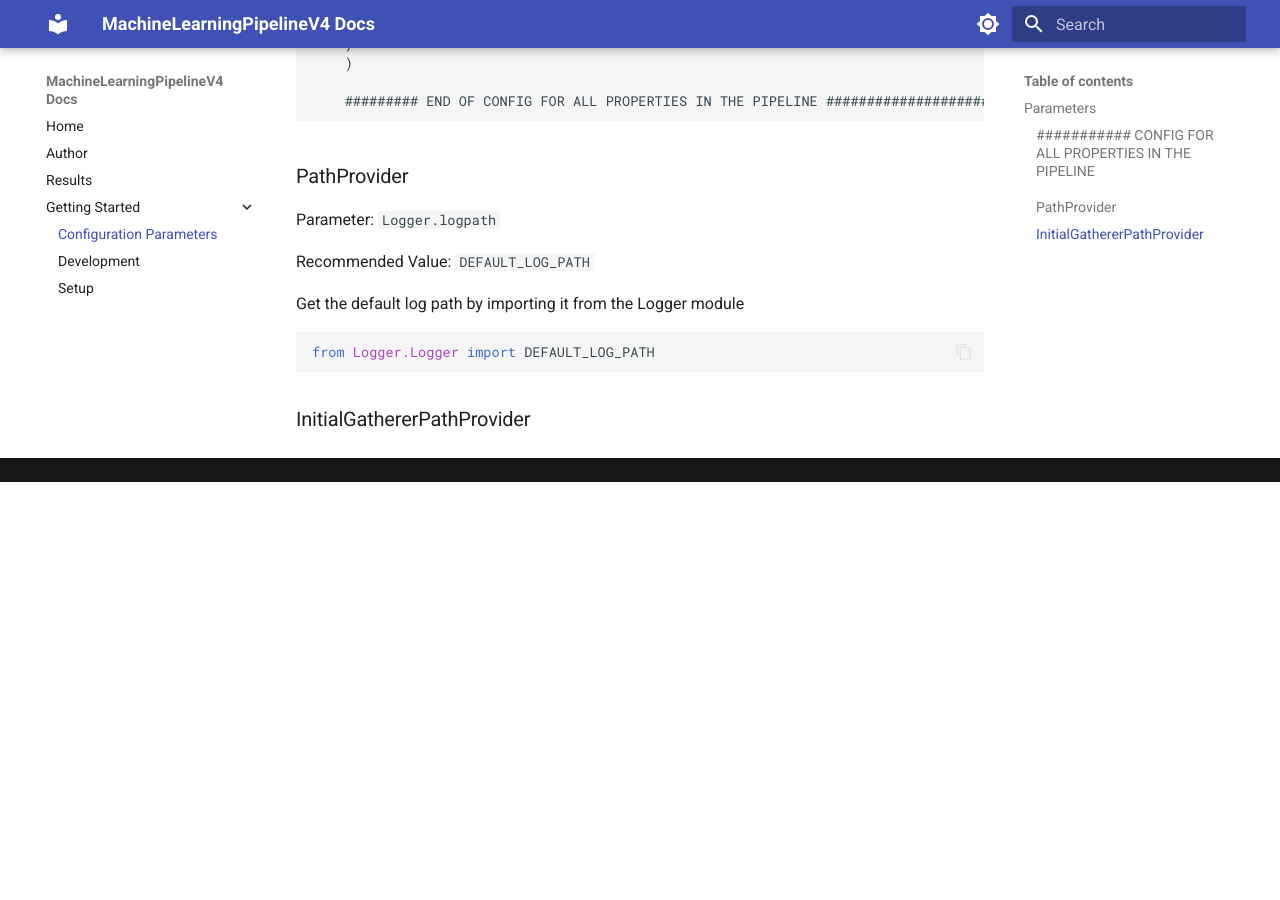
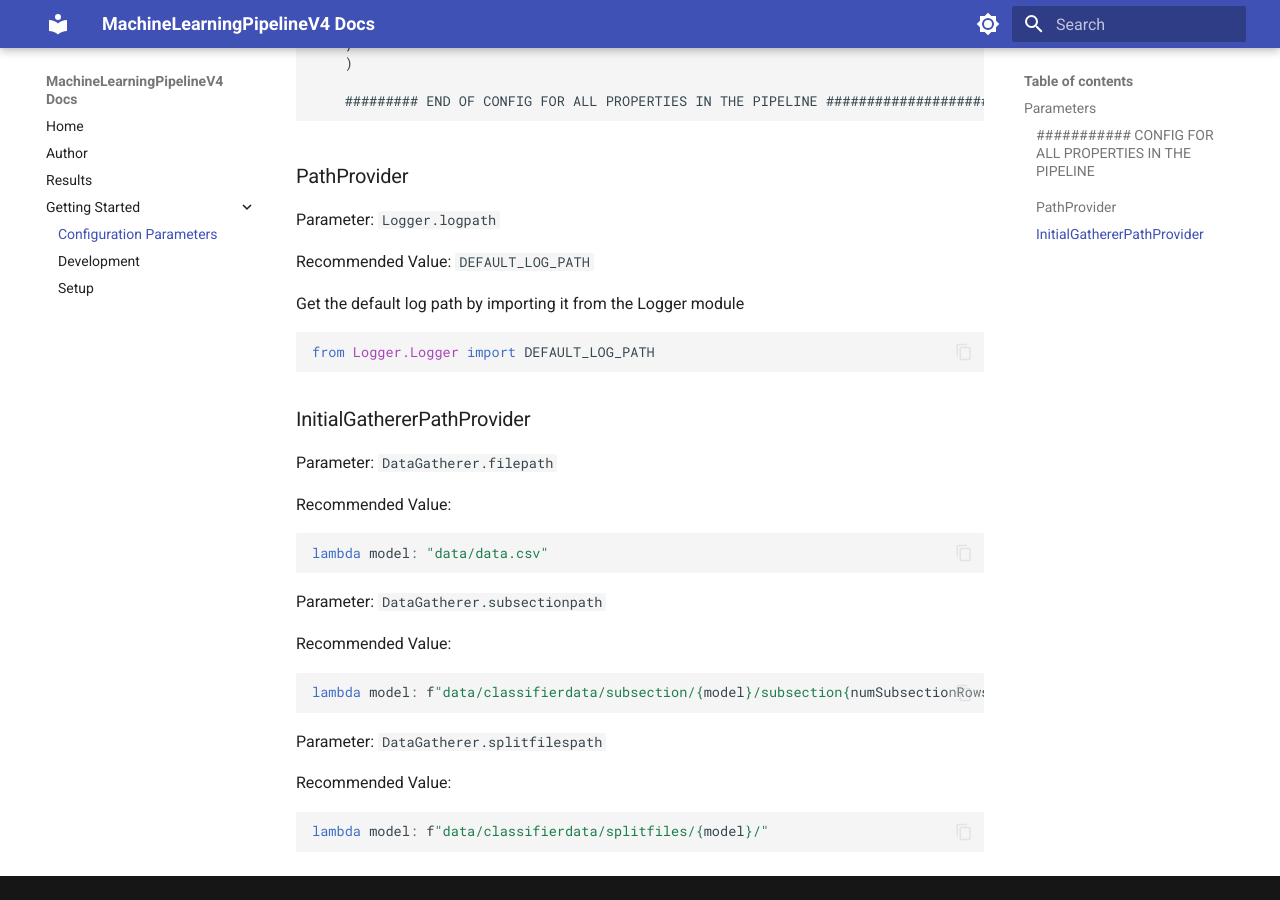
Before and after one commit to aaron777collins/ConnectedDrivingPipelineV4, an MkDocs documentation site: the page built from docs/Getting Started/Configuration Parameters.md, in a window 1280 px wide and 900 px high, scrolled down 2410 px. Built offline with MkDocs 1.6.1 and Material for MkDocs 9.7.7, drawn with Linux system fonts in a browser that asks for light colours; before the commit the page ends 2892 px from its top, so only the background shows below that.

Commit message:
added more config info

````diff
--- a/docs/Getting Started/Configuration Parameters.md
+++ b/docs/Getting Started/Configuration Parameters.md
@@ -137,3 +137,27 @@ from Logger.Logger import DEFAULT_LOG_PATH
 ```
 
 ### InitialGathererPathProvider
+
+Parameter:
+`DataGatherer.filepath`
+
+Recommended Value:
+``` python
+lambda model: "data/data.csv"
+```
+
+Parameter:
+`DataGatherer.subsectionpath`
+
+Recommended Value:
+``` python
+lambda model: f"data/classifierdata/subsection/{model}/subsection{numSubsectionRows}.csv"
+```
+
+Parameter:
+`DataGatherer.splitfilespath`
+
+Recommended Value:
+``` python
+lambda model: f"data/classifierdata/splitfiles/{model}/"
+```
````
